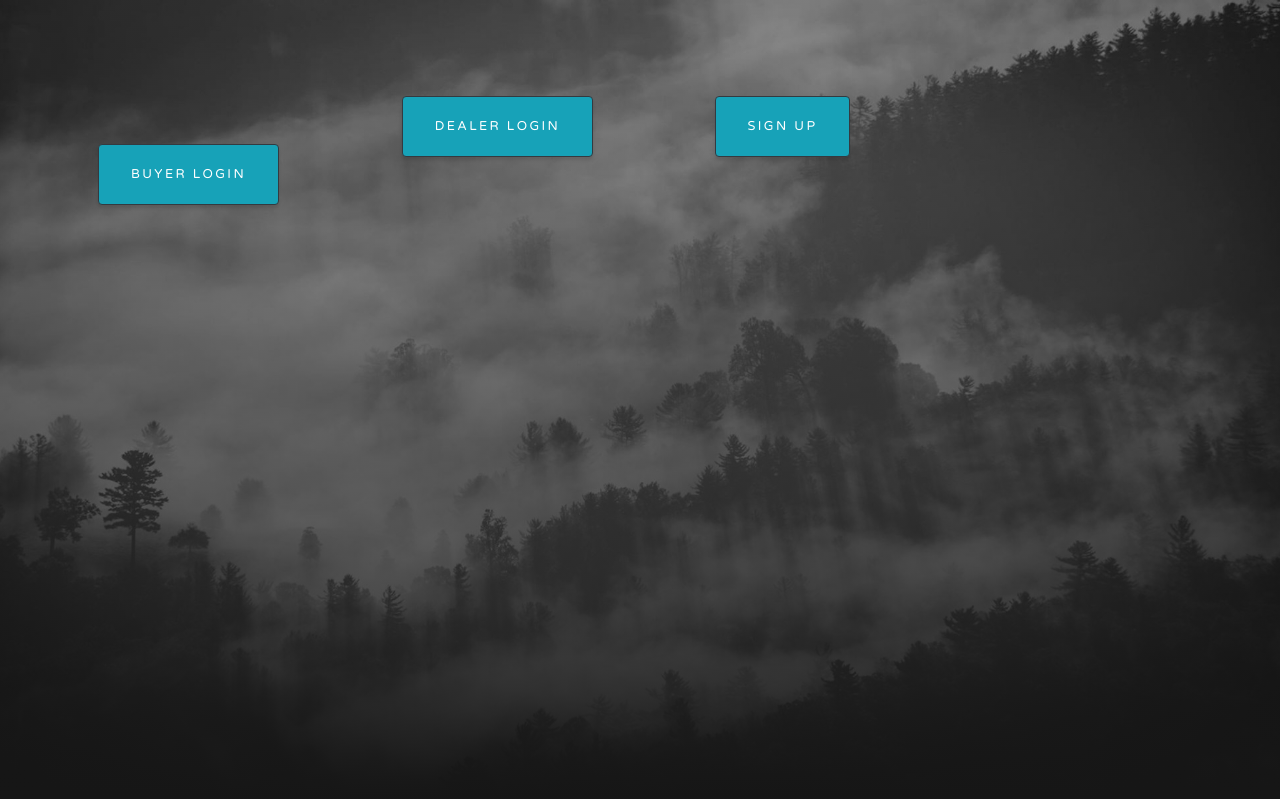
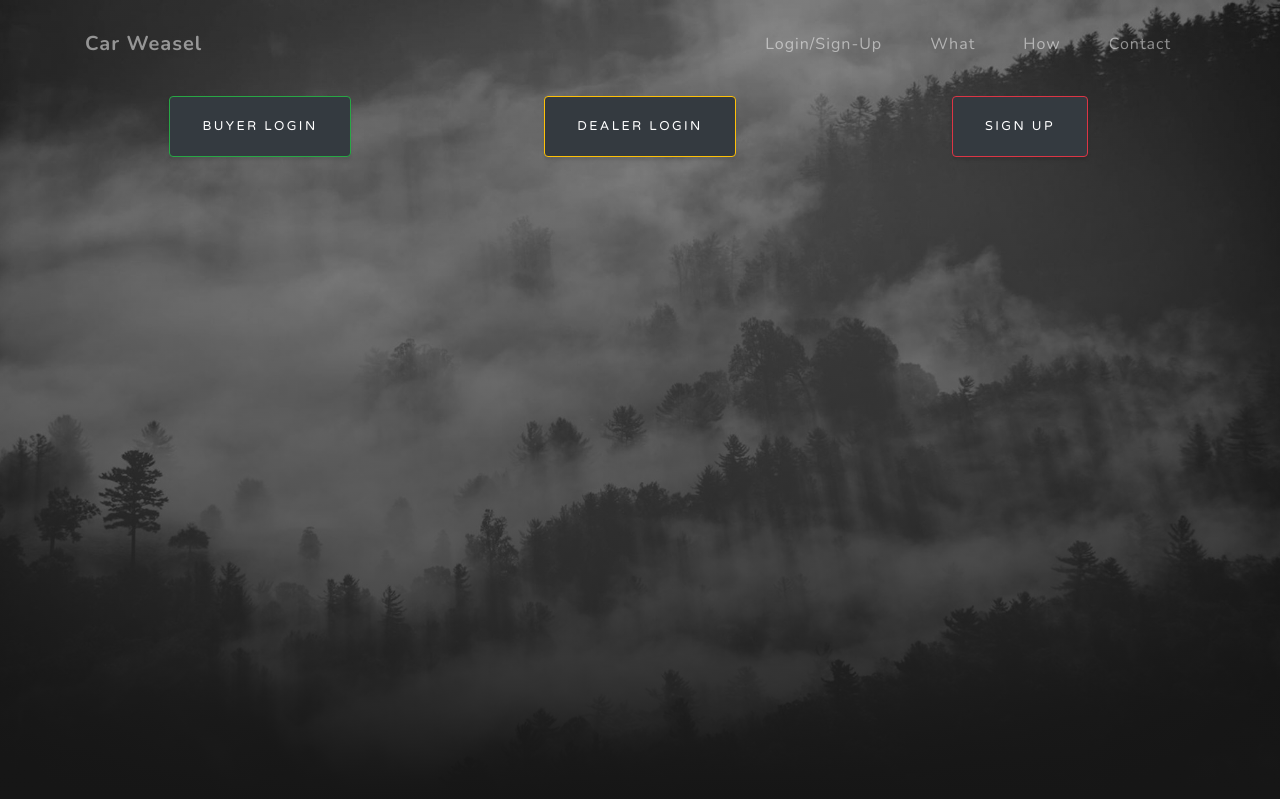
Before and after one commit to longn5/car-weasel, a Django app: page /login in a window 1280 px wide. Shown: the top 799 px of the page. Run offline with Django 3.2, Linux system fonts and the light colour scheme; some libraries are stand-ins or nearby versions.

Commit message:
Adds header nav bar to login_choice page

```diff
--- a/product_page/templates/login_choice.html
+++ b/product_page/templates/login_choice.html
@@ -6,18 +6,46 @@
 <script src="{% static 'base/js/gs_custom.js' %}"></script>
 {% endblock%}
 
+{% block header_nav %}
+<nav class="navbar navbar-expand-lg navbar-light fixed-top" id="mainNav">
+  <div class="container">
+    <a class="navbar-brand js-scroll-trigger" href="#page-top">Car Weasel</a>
+    <button class="navbar-toggler navbar-toggler-right" type="button" data-toggle="collapse" data-target="#navbarResponsive" aria-controls="navbarResponsive" aria-expanded="false" aria-label="Toggle navigation">
+      Menu
+      <i class="fas fa-bars"></i>
+    </button>
+    <div class="collapse navbar-collapse" id="navbarResponsive">
+      <ul class="navbar-nav ml-auto">
+          <li class="nav-item">
+              <a class="nav-link js-scroll-trigger">Login/Sign-Up</a>
+          </li>
+        <li class="nav-item">
+          <a id="what_link" class="nav-link js-scroll-trigger" href="#about">What</a>
+        </li>
+        <li class="nav-item">
+          <a id="how_link" class="nav-link js-scroll-trigger" href="#how">How</a>
+        </li>
+        <li class="nav-item">
+          <a id="contact_link" class="nav-link js-scroll-trigger" href="#contact">Contact</a>
+        </li>
+      </ul>
+    </div>
+  </div>
+</nav>
+{% endblock %}
+
 {% block page_content %}
 <div class="masthead">
   <div class="container pt-5">
     <div class="row pt-5">
-      <div class="col-md-3 col-sm-3 text-center pt-5">
-          <button id="buyer_login_button" class="btn text-white bg-info btn-md border border-dark mr-5">Buyer Login</button>
+      <div class="col-md-4 text-center">
+          <button id="buyer_login_button" class="btn text-white btn-dark btn-md border border-success">Buyer Login</button>
       </div>
-      <div class="col-md-3 col-sm-3 text-center">
-          <button id="seller_login_button" class="btn text-white bg-info btn-md border border-dark">Dealer Login</button>
+      <div class="col-md-4 text-center">
+          <button id="seller_login_button" class="btn text-white btn-dark btn-md border border-warning">Dealer Login</button>
       </div>
-      <div class="col-md-3 col-sm-3 text-center">
-          <button id="signup_button" class="btn text-white bg-info btn-md border border-dark">Sign Up</button>
+      <div class="col-md-4 text-center">
+          <button id="signup_button" class="btn text-white btn-dark btn-md border border-danger">Sign Up</button>
       </div>
     </div>
   </div>
--- a/static/base/js/gs_custom.js
+++ b/static/base/js/gs_custom.js
@@ -10,4 +10,8 @@ $(document).ready(function(){
     $('#login_portal_button').on('click', function(){
         location.href = "/login";
     });
+
+    $('#signup_button').on('click', function(){
+        location.href = "/sign-up";
+    });
 });
```
Also changed, not shown: db.sqlite3 (added).
